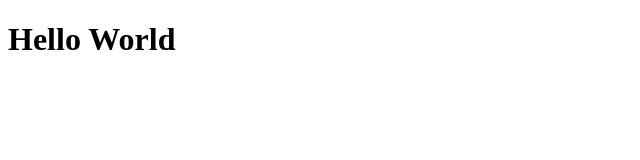
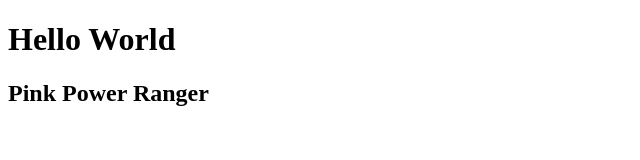
Before and after one commit to ayatmqb/resume, a plain HTML site: page index.html in a window 1280 px wide. Shown: the whole page, without its empty margins (0-640 px from the left). Drawn offline with Linux system fonts and the light colour scheme.

Commit message:
power ranger character

```diff
--- a/index.html
+++ b/index.html
@@ -7,5 +7,6 @@
 </head>
 <body>
   <h1>Hello World</h1>
+  <h2>Pink Power Ranger</h2>
 </body>
 </html>
```
